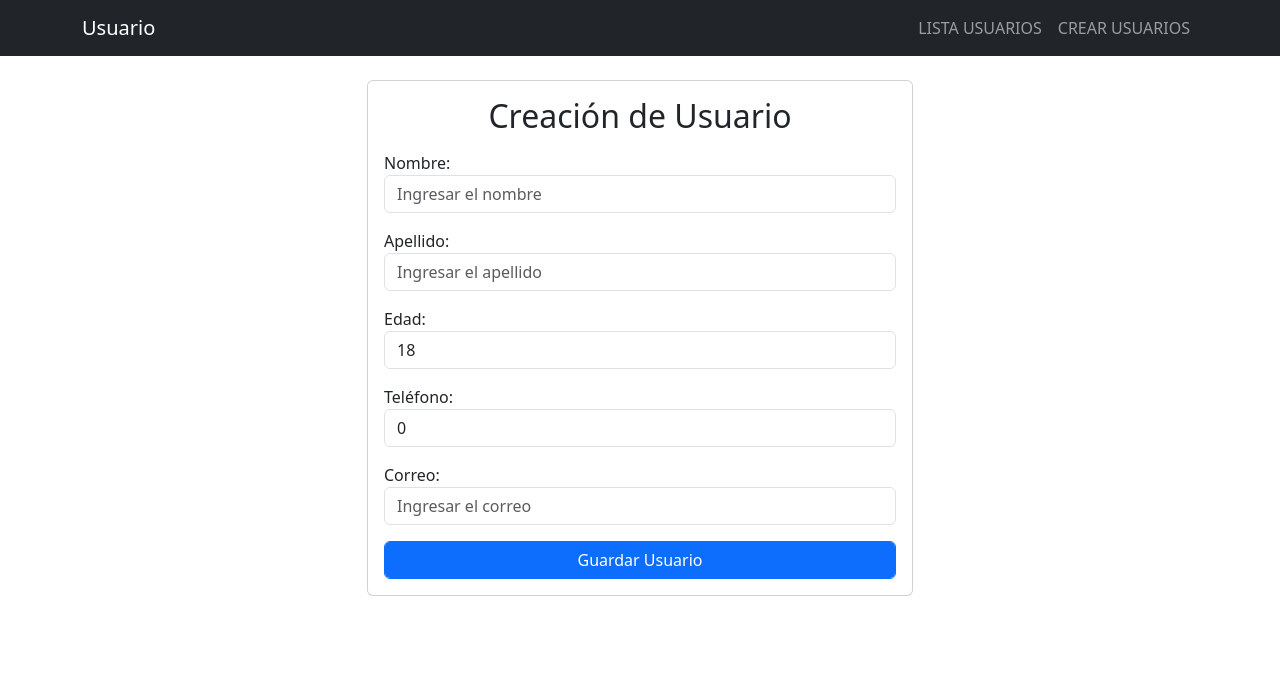
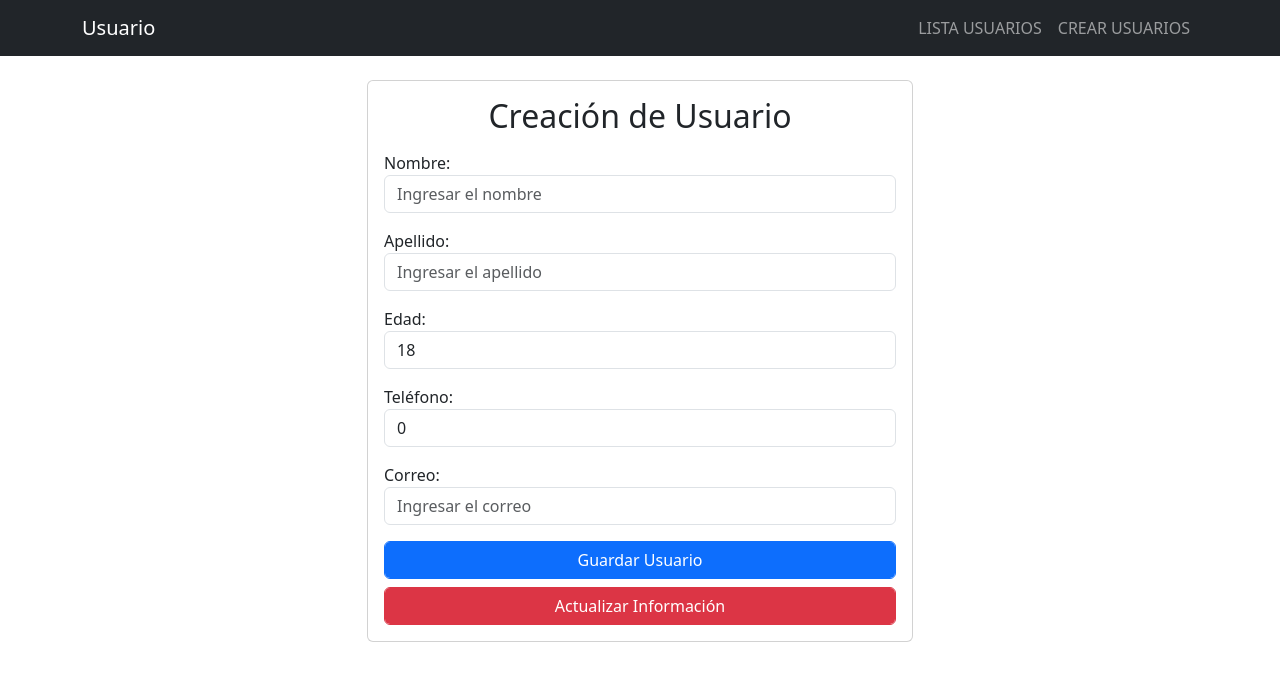
Before and after one commit to JuanfeMonroyJ/CRUDFullStackMERN, a React (Create React App) app in the folder frontend/: page /CrearUsuario in a window 1280 px wide. Shown: the top 680 px of the page. Built offline with nearby package versions, Linux system fonts and the light colour scheme; no server answers.

Commit message:
logica culminada

```diff
--- a/frontend/src/components/CrearUsuarios.js
+++ b/frontend/src/components/CrearUsuarios.js
@@ -13,11 +13,11 @@ const CrearUsuarios = () => {
         correo: ''
     }
 
-    let {id} = useParams();
+    let { id } = useParams();
 
 
     const [usuario, setUsuario] = useState(valorInicial)
-    const [subId, setSubId] = useState(id)
+    const [subId, setSubId] = useState( id ?? "" );
 
     const capturarDatos = (e) => {
         const { name, value } = e.target
@@ -39,12 +39,28 @@ const CrearUsuarios = () => {
 
         await axios.post("http://localhost:4000/api/usuarios", newUser)
 
-        setUsuario({...valorInicial})
+        setUsuario({ ...valorInicial })
+    }
+
+    //Función para actualizar el usuario
+
+    const actualizarUser = async (e) => {
+        e.preventDefault();
+        const newUser = {
+            nombre: usuario.nombre,
+            apellido: usuario.apellido,
+            edad: usuario.edad,
+            telefono: usuario.telefono,
+            correo: usuario.correo
+        }
+        await axios.put('http://localhost:4000/api/usuarios/' + subId, newUser)
+        setUsuario({ ...valorInicial })
+        setSubId('')
     }
 
     //Lógica para hacer petición API
 
-    const obtUno = async(valorId)=>{
+    const obtUno = async (valorId) => {
         const res = await axios.get('http://localhost:4000/api/usuarios/' + valorId)
         setUsuario({
             nombre: res.data.nombre,
@@ -56,10 +72,10 @@ const CrearUsuarios = () => {
     }
 
     useEffect(() => {
-        if(subId !=='') {
+        if (subId !== '') {
             obtUno(subId)
         }
-     }, [subId]);
+    }, [subId]);
 
 
     return (
@@ -142,6 +158,11 @@ const CrearUsuarios = () => {
                         Guardar Usuario
                     </button>
                 </form>
+
+                <form onSubmit={actualizarUser}>
+                    <button className='btn btn-danger form-control mt-2'>Actualizar Información</button>
+                </form>
+
             </div>
         </div>
     )
```
Also changed, not shown: 2 other files (tests, documents, lock files or other folders).
